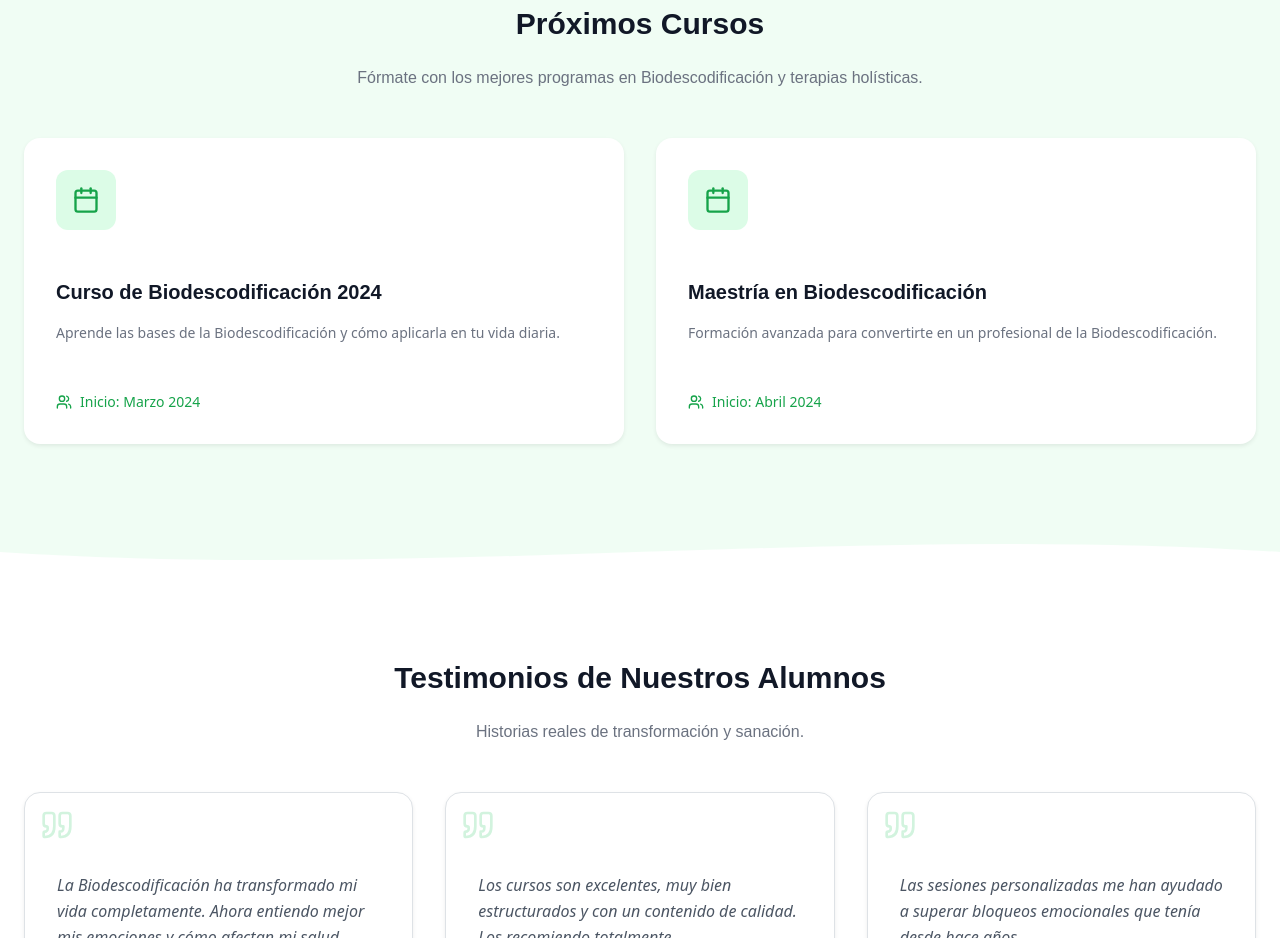
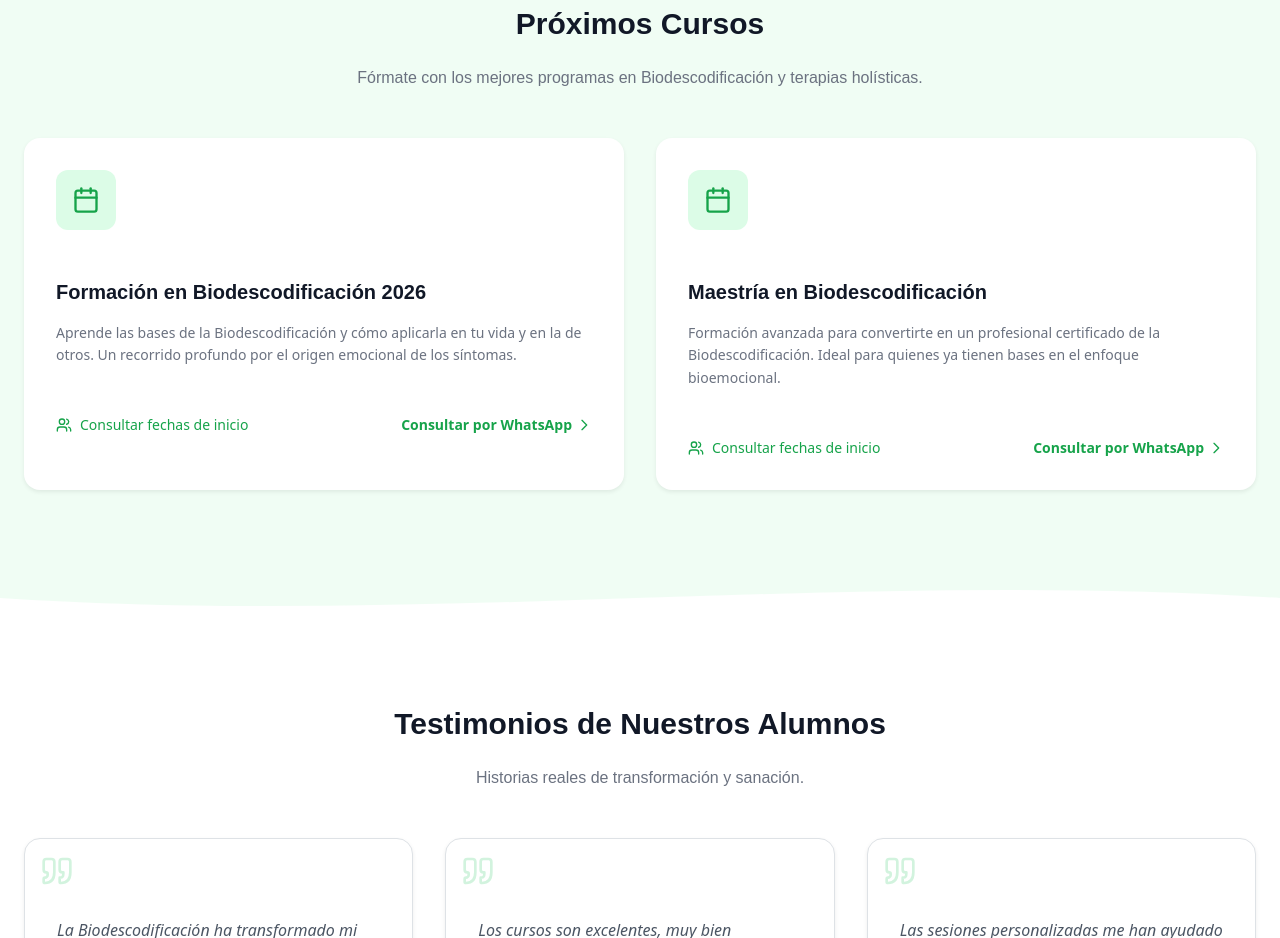
Before and after one commit to aberrutti5/sentir-salud-platform-react, a React (Vite) app: page / in a window 1280 px wide. Shown: the part 2120-3058 px from the top of the page. Built offline with nearby package versions, Linux system fonts and the light colour scheme; no server answers; the database is empty; a web font is replaced by a local one.

Commit message:
fix: names and improve courseSection

```diff
--- a/src/pages/HomePage.tsx
+++ b/src/pages/HomePage.tsx
@@ -1,5 +1,5 @@
 import React, { useEffect, useState, useRef } from 'react';
-import { Link, useNavigate } from 'react-router-dom';
+import { Link } from 'react-router-dom';
 import { Brain, Heart, Calendar, Users, BookOpen, Mail, Phone, MapPin, Quote, Zap } from 'lucide-react';
 import Carousel from 'react-bootstrap/Carousel';
 import { supabase, CarouselSlide } from '../lib/supabase';
@@ -214,8 +214,6 @@ function TestimonioCard({ testimonio }: { testimonio: Testimonio }) {
 
 // ── HomePage ──────────────────────────────────────────────────────────────────
 function HomePage() {
-  const navigate = useNavigate();
-
   const { ref: servicesRef,    inView: servicesInView    } = useInView();
   const { ref: ciatalgiaRef,   inView: ciatalgiaInView   } = useInView();
   const { ref: cursosRef,      inView: cursosInView      } = useInView();
@@ -248,16 +246,14 @@ function HomePage() {
 
   const courses = [
     {
-      id: 'bio2024',
-      name: 'Curso de Biodescodificación 2024',
-      desc: 'Aprende las bases de la Biodescodificación y cómo aplicarla en tu vida diaria.',
-      sub: 'Inicio: Marzo 2024'
+      name: 'Formación en Biodescodificación 2026',
+      desc: 'Aprende las bases de la Biodescodificación y cómo aplicarla en tu vida y en la de otros. Un recorrido profundo por el origen emocional de los síntomas.',
+      sub: 'Consultar fechas de inicio'
     },
     {
-      id: 'maestriabio2023',
       name: 'Maestría en Biodescodificación',
-      desc: 'Formación avanzada para convertirte en un profesional de la Biodescodificación.',
-      sub: 'Inicio: Abril 2024'
+      desc: 'Formación avanzada para convertirte en un profesional certificado de la Biodescodificación. Ideal para quienes ya tienen bases en el enfoque bioemocional.',
+      sub: 'Consultar fechas de inicio'
     }
   ];
 
@@ -417,21 +413,31 @@ function HomePage() {
             </p>
             <div className="grid grid-cols-1 md:grid-cols-2 gap-8 stagger-children">
               {courses.map(course => (
-                <div
-                  key={course.id}
-                  onClick={() => navigate(`/courses/${course.id}`)}
-                  className="bg-white p-8 rounded-2xl shadow-sm cursor-pointer transition-all duration-300 hover:-translate-y-1 hover:shadow-lg hover:shadow-green-300/40 group"
+                <a
+                  key={course.name}
+                  href={`https://wa.me/59896611764?text=Hola!%20Me%20interesa%20el%20curso%20${encodeURIComponent(course.name)}%2C%20%C2%BFme%20pod%C3%A9s%20dar%20m%C3%A1s%20informaci%C3%B3n%3F`}
+                  target="_blank"
+                  rel="noopener noreferrer"
+                  className="no-underline bg-white p-8 rounded-2xl shadow-sm transition-all duration-300 hover:-translate-y-1 hover:shadow-lg hover:shadow-green-300/40 group block"
                 >
                   <div className="bg-green-100 rounded-xl p-3 mb-5 w-fit group-hover:bg-green-600 transition-colors duration-300">
                     <Calendar className="h-7 w-7 text-green-600 group-hover:text-white transition-colors duration-300" />
                   </div>
                   <h3 className="font-rem text-xl font-semibold mb-3 text-gray-900">{course.name}</h3>
                   <p className="text-gray-500 mb-5 text-sm leading-relaxed">{course.desc}</p>
-                  <div className="flex items-center text-sm text-green-600 font-medium">
-                    <Users className="h-4 w-4 mr-2" />
-                    <span>{course.sub}</span>
+                  <div className="flex items-center justify-between">
+                    <div className="flex items-center text-sm text-green-600 font-medium">
+                      <Users className="h-4 w-4 mr-2" />
+                      <span>{course.sub}</span>
+                    </div>
+                    <span className="text-sm font-semibold text-green-600 group-hover:text-green-700 flex items-center gap-1">
+                      Consultar por WhatsApp
+                      <svg className="w-4 h-4 transition-transform duration-200 group-hover:translate-x-1" fill="none" viewBox="0 0 24 24" stroke="currentColor">
+                        <path strokeLinecap="round" strokeLinejoin="round" strokeWidth={2} d="M9 5l7 7-7 7" />
+                      </svg>
+                    </span>
                   </div>
-                </div>
+                </a>
               ))}
             </div>
           </div>
```
